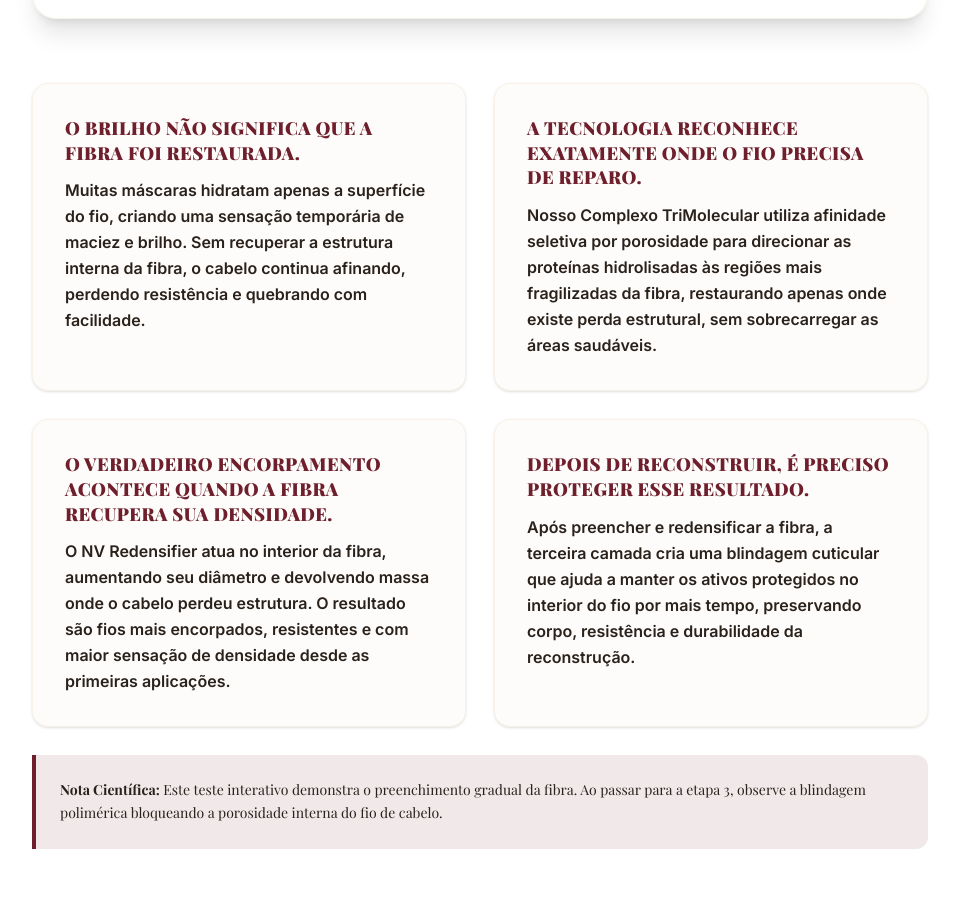
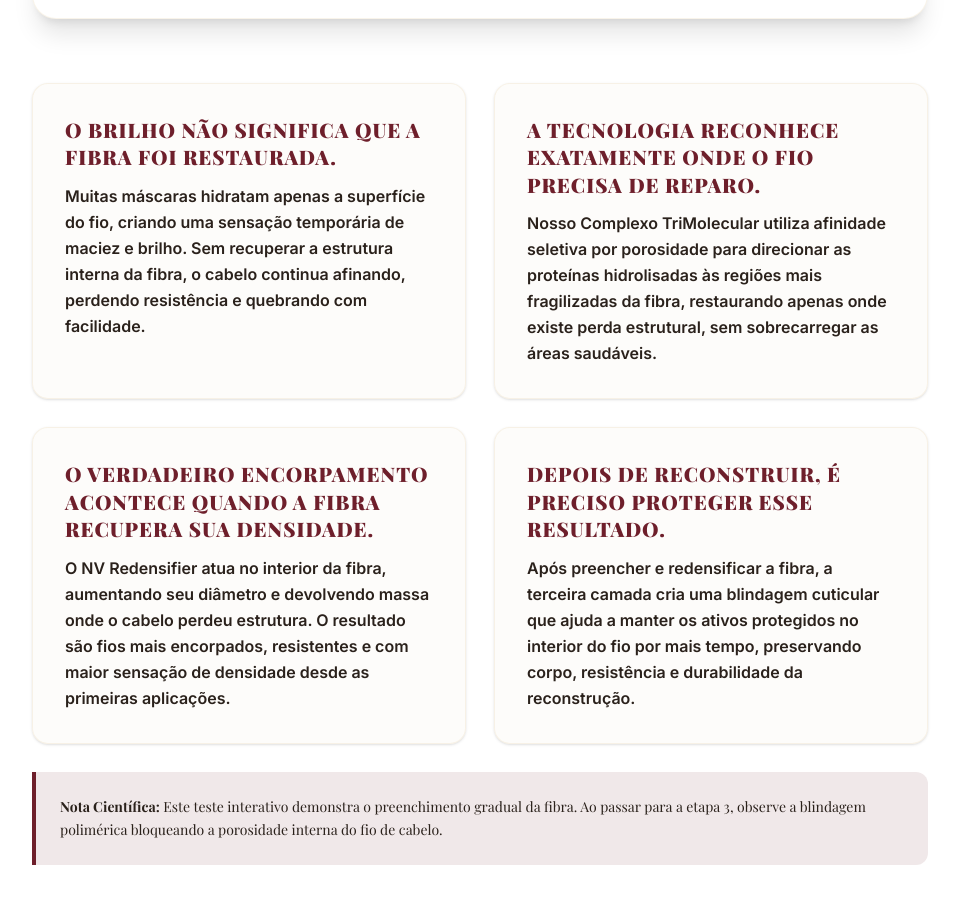
Before and after one commit to DellsantosXD/lp-proteina-do-trigo-A, a React (Vite) app: page / in a window 1280 px wide. Shown: the part 10047-10951 px from the top of the page, without its empty margins (160-1119 px from the left). Built offline with nearby package versions, Linux system fonts and the light colour scheme; a web font is replaced by a local one.

Commit message:
style: refine scientific card titles in font-serif font-black uppercase

```diff
--- a/src/App.tsx
+++ b/src/App.tsx
@@ -352,7 +352,7 @@ export default function App() {
           <div className="mt-16 space-y-7">
             <div className="grid grid-cols-1 md:grid-cols-2 gap-7">
               <div className="bg-cream/40 border border-tan-deep/20 rounded-2xl p-7 md:p-8 shadow-sm hover:shadow-md transition-all duration-300">
-                <h3 className="text-base sm:text-lg font-sans font-black text-bordo mb-3 uppercase tracking-wide leading-snug">
+                <h3 className="text-lg sm:text-xl font-serif font-black text-bordo mb-3 uppercase tracking-wider leading-snug">
                   O BRILHO NÃO SIGNIFICA QUE A FIBRA FOI RESTAURADA.
                 </h3>
                 <p className="text-sm sm:text-base text-ink font-semibold leading-relaxed">
@@ -360,7 +360,7 @@ export default function App() {
                 </p>
               </div>
               <div className="bg-cream/40 border border-tan-deep/20 rounded-2xl p-7 md:p-8 shadow-sm hover:shadow-md transition-all duration-300">
-                <h3 className="text-base sm:text-lg font-sans font-black text-bordo mb-3 uppercase tracking-wide leading-snug">
+                <h3 className="text-lg sm:text-xl font-serif font-black text-bordo mb-3 uppercase tracking-wider leading-snug">
                   A TECNOLOGIA RECONHECE EXATAMENTE ONDE O FIO PRECISA DE REPARO.
                 </h3>
                 <p className="text-sm sm:text-base text-ink font-semibold leading-relaxed">
@@ -368,7 +368,7 @@ export default function App() {
                 </p>
               </div>
               <div className="bg-cream/40 border border-tan-deep/20 rounded-2xl p-7 md:p-8 shadow-sm hover:shadow-md transition-all duration-300">
-                <h3 className="text-base sm:text-lg font-sans font-black text-bordo mb-3 uppercase tracking-wide leading-snug">
+                <h3 className="text-lg sm:text-xl font-serif font-black text-bordo mb-3 uppercase tracking-wider leading-snug">
                   O VERDADEIRO ENCORPAMENTO ACONTECE QUANDO A FIBRA RECUPERA SUA DENSIDADE.
                 </h3>
                 <p className="text-sm sm:text-base text-ink font-semibold leading-relaxed">
@@ -376,7 +376,7 @@ export default function App() {
                 </p>
               </div>
               <div className="bg-cream/40 border border-tan-deep/20 rounded-2xl p-7 md:p-8 shadow-sm hover:shadow-md transition-all duration-300">
-                <h3 className="text-base sm:text-lg font-sans font-black text-bordo mb-3 uppercase tracking-wide leading-snug">
+                <h3 className="text-lg sm:text-xl font-serif font-black text-bordo mb-3 uppercase tracking-wider leading-snug">
                   DEPOIS DE RECONSTRUIR, É PRECISO PROTEGER ESSE RESULTADO.
                 </h3>
                 <p className="text-sm sm:text-base text-ink font-semibold leading-relaxed">
```
